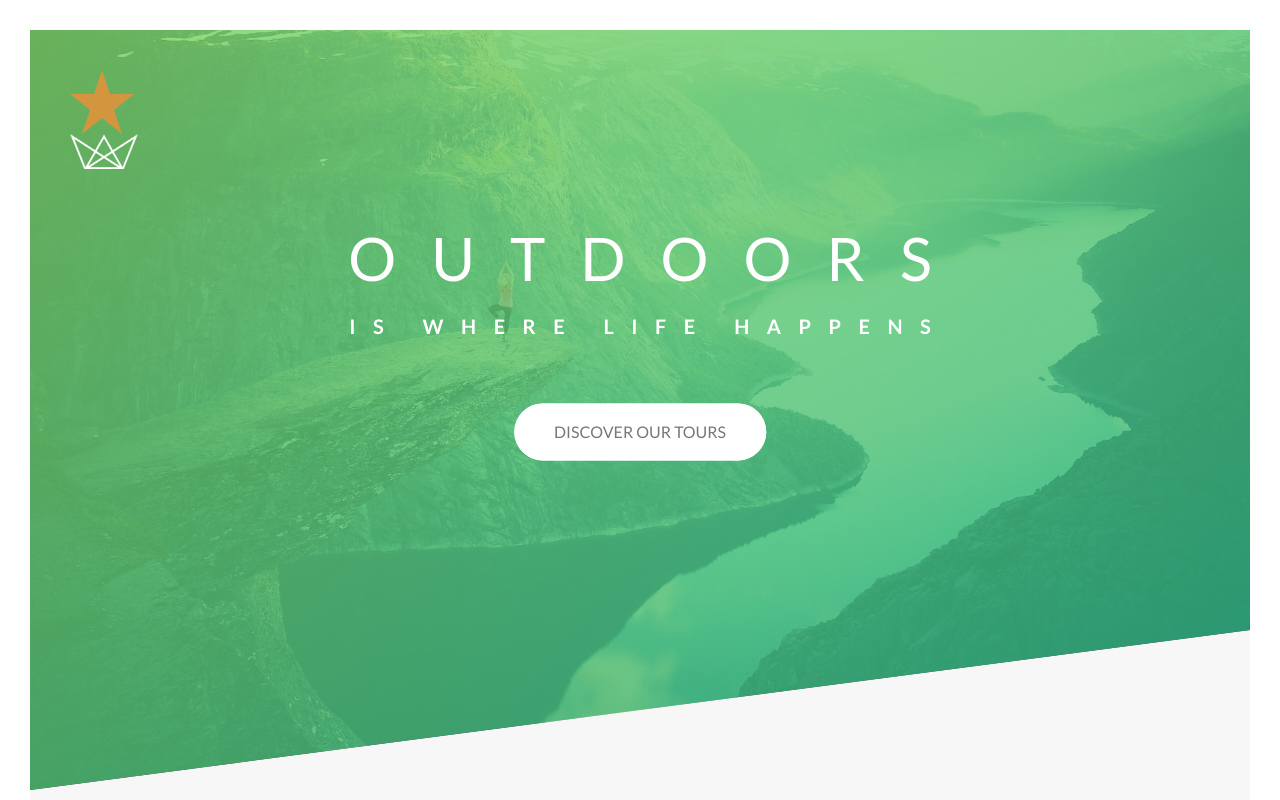
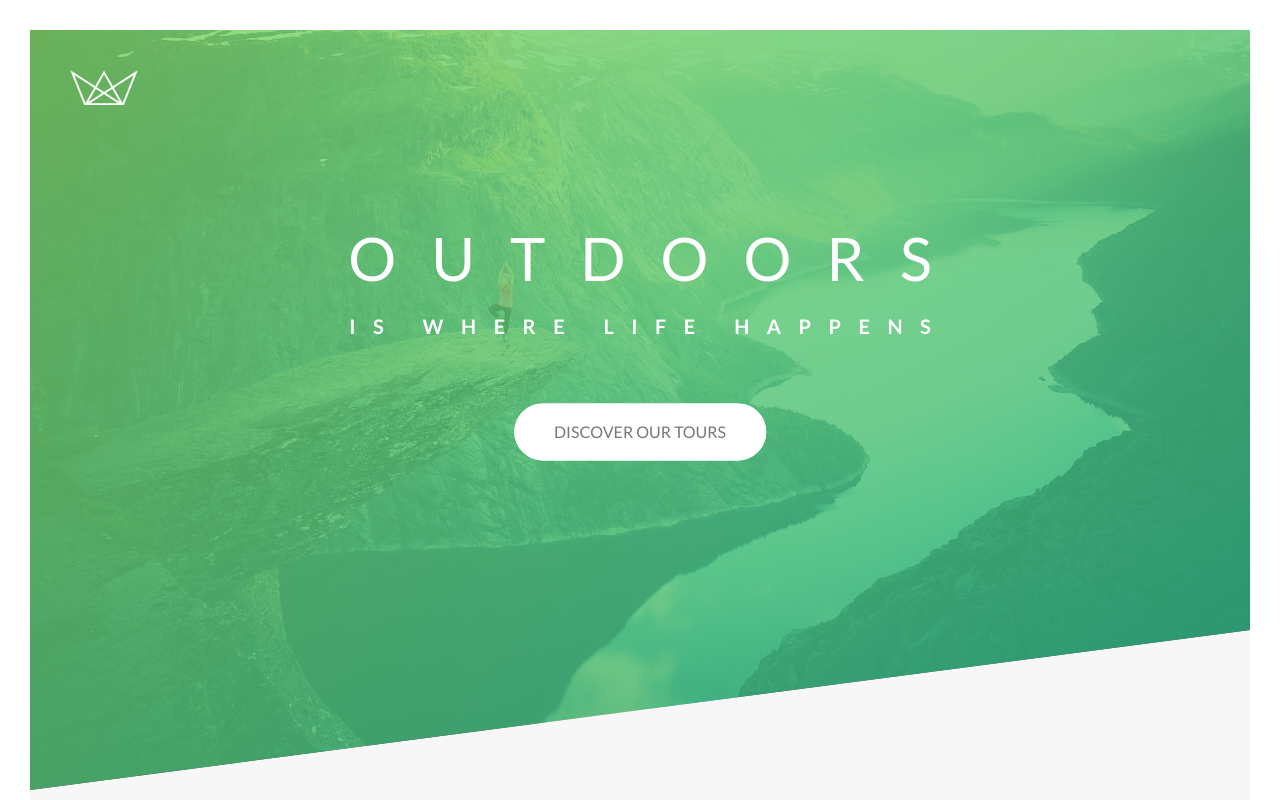
Before and after one commit to mhenriquesa/natours, a website built with webpack: page app/index.html in a window 1280 px wide. Shown: the top 800 px of the page. Built offline with nearby package versions, Linux system fonts and the light colour scheme.

Commit message:
atualizando Index.html

```diff
--- a/app/index.html
+++ b/app/index.html
@@ -14,7 +14,6 @@
 	<div class="large-hero">
 		<!-- Logo - Large Hero -->
 		<div class="large-hero__logo">
-			<i class="icon--star u-display-b icon"></i>
 			<img src="./assets/images/logo-white.png" alt="Logo Natours" />
 		</div>
 		<!-- /Logo - Large Hero -->
```
